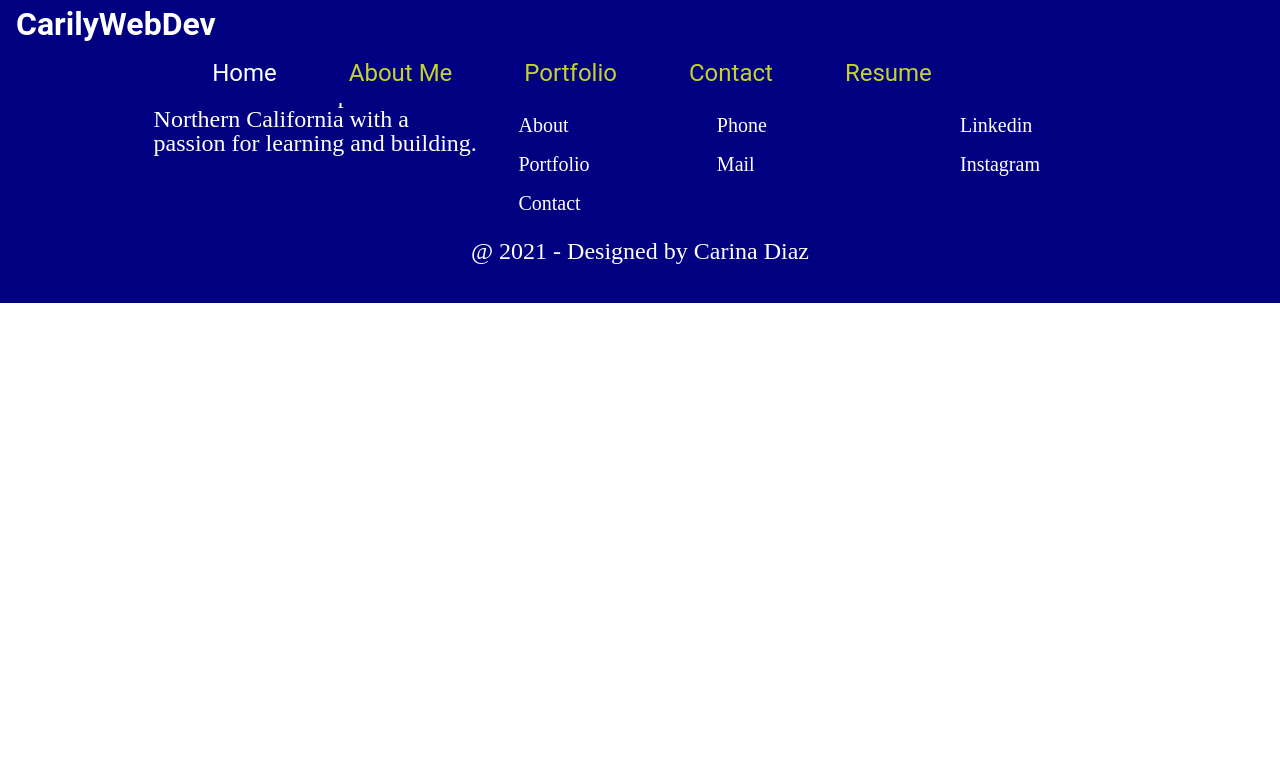
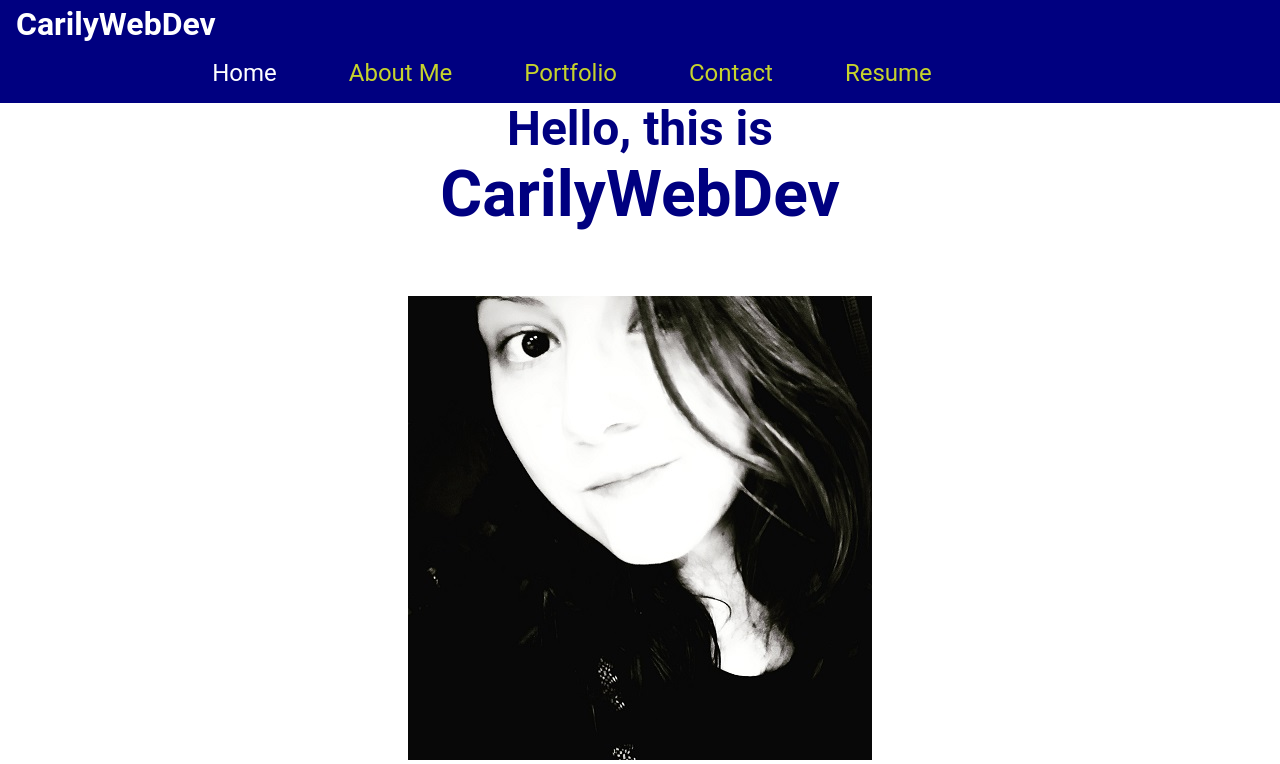
Before and after one commit to Modsia16/react-portfolio, a React (Create React App) app: page / in a window 1280 px wide. Shown: the top 764 px of the page. Built offline with nearby package versions, Linux system fonts and the light colour scheme.

Commit message:
fixing home pg

```diff
--- a/package.json
+++ b/package.json
@@ -2,7 +2,7 @@
   "name": "create-portfolio",
   "version": "0.1.0",
   "private": true,
-  "homepage": "https://Modsia16.github.io/react-portfolio",
+  "homepage": "https://Modsia16.github.io/",
   "dependencies": {
     "@testing-library/jest-dom": "^5.15.0",
     "@testing-library/react": "^11.2.7",
--- a/src/App.js
+++ b/src/App.js
@@ -22,7 +22,7 @@
         <Route path="/projects" element={<Projects/>}></Route>
         <Route path="/contact" element={<Contact/>}></Route>
         <Route path="/resume" element={<Resume/>}></Route>
-        <Route exact path="/react-portfolio" element={<Home/>}></Route>
+        <Route exact path="/" element={<Home/>}></Route>
         </Routes>
         <Footer />
         </Router>
```
